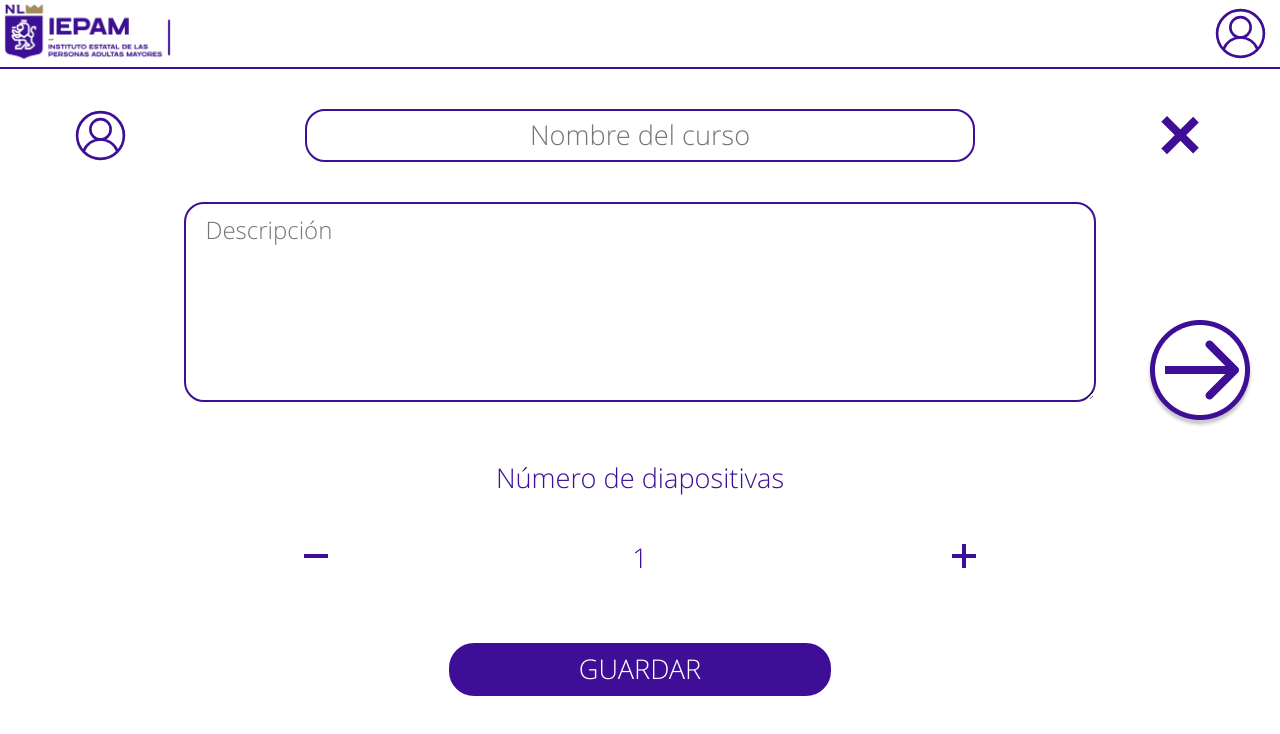
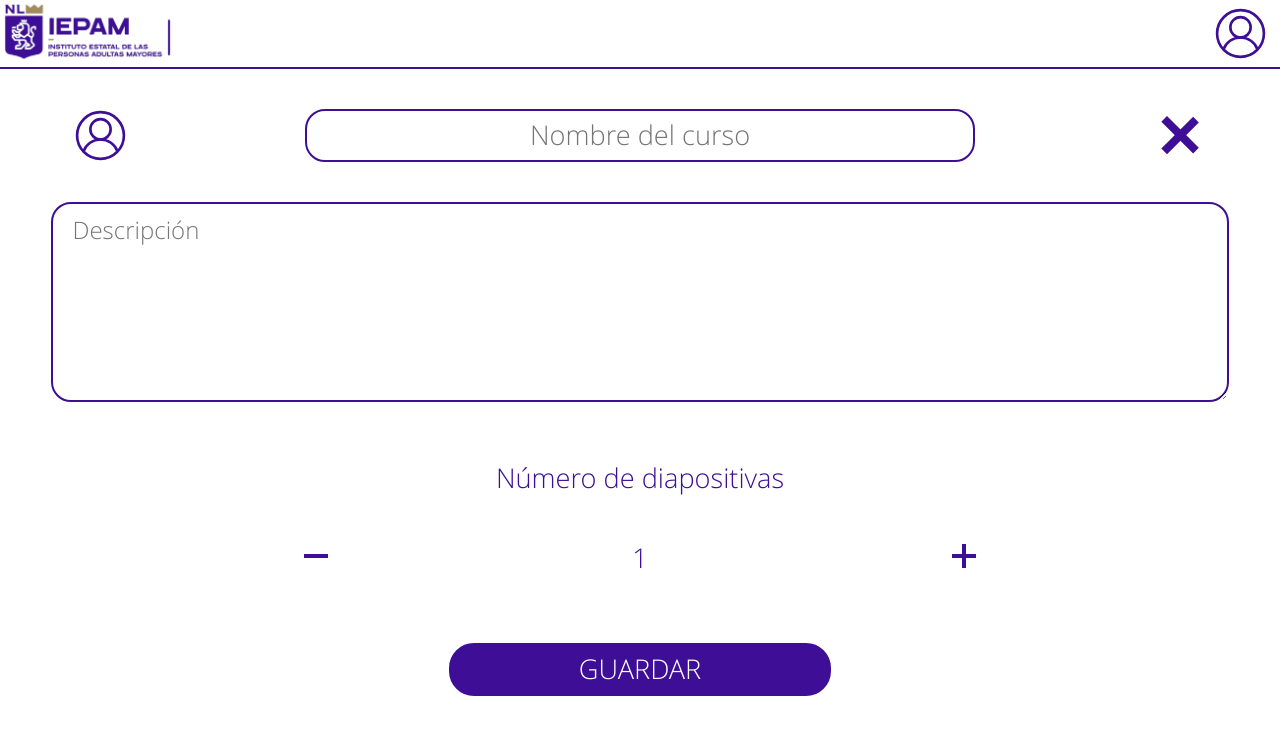
Before and after one commit to ElimArmendariz/Profesor-IEPAM, a React (Create React App) app in the folder profesoriepam/: page /editcurse in a window 1280 px wide. Shown: the top 734 px of the page. Built offline with nearby package versions, Linux system fonts and the light colour scheme; what react-unity-webgl would draw is missing.

Commit message:
ButtonInsteadArrow

```diff
--- a/profesoriepam/src/components/EditCurseData/EditCurseData.styles.tsx
+++ b/profesoriepam/src/components/EditCurseData/EditCurseData.styles.tsx
@@ -40,6 +40,7 @@ export const CajaTexto = styled.textarea `
     border-radius: 20px;
     padding: 1vh 1.5vw;
     font-size: 1.5em;
+    word-break: break-word;
     &:focus{
         outline: none!important;
     }
--- a/profesoriepam/src/components/EditCurseData/index.tsx
+++ b/profesoriepam/src/components/EditCurseData/index.tsx
@@ -8,27 +8,35 @@ import UserIMG from '../../images/User.svg';
 import MinusIMG from '../../images/Minus.svg';
 import PlusIMG from '../../images/Plus.svg';
 import CrossIMG from '../../images/Cross.svg';
-import ArrowRightIMG from '../../images/ArrowRigth.png';
 import EditDiapositives from "../EditDiapositives";
 
 const EditCurseData = () => {
     const [slideNumber, setSlideNumber] = useState(1);
     const [passScreen, setPassScreen] = useState(true);
+    const [nombreCurso, setNombreCurso] = useState('');
+    const [descripcionCurso, setDescripcionCurso] = useState("")
     if (slideNumber < 0) {
         setSlideNumber(0);
+    }
+
+    const onClick = () => {
+        console.log({ nombreCurso, descripcionCurso, slideNumber })
+        if (nombreCurso != '' && descripcionCurso != "") {
+            setPassScreen(false)
+        }
     }
 
     return (
         <>
             {passScreen ? <>
                 <Header />
-                <form action="#" name="formsCurso">
+                <form action="#" name="formsCurso" >
                     <FirstContainer>
                         <ImgContainer>
                             <User src={UserIMG} />
                         </ImgContainer>
 
-                        <NombreCurso type="text" placeholder="Nombre del curso" name="nombrecurso" />
+                        <NombreCurso type="text" placeholder="Nombre del curso" value={nombreCurso} onChange={(e: React.ChangeEvent<HTMLInputElement>) => { setNombreCurso(e.target.value) }} name="nombrecurso" />
 
                         <ImgContainer>
                             <img src={CrossIMG} />
@@ -36,8 +44,7 @@ const EditCurseData = () => {
                     </FirstContainer>
 
                     <SecondContainer>
-                        <CajaTexto name="descripcion" placeholder="Descripción" rows={5} cols={61} />
-                        <ArrowRight src={ArrowRightIMG} onClick={() => setPassScreen(false)} />
+                        <CajaTexto name="descripcion" placeholder="Descripción" rows={5} cols={80} value={descripcionCurso} onChange={(e: React.ChangeEvent<HTMLTextAreaElement>) => { setDescripcionCurso(e.target.value) }} />
                     </SecondContainer>
                 </form>
 
@@ -49,9 +56,9 @@ const EditCurseData = () => {
                 </ThirdContainer>
 
                 <ButtonContainer>
-                    <Guardar type="submit">GUARDAR</Guardar>
+                    <Guardar type="submit" onClick={onClick}>GUARDAR</Guardar>
                 </ButtonContainer>
-                </>
+            </>
                 : <EditDiapositives />
             }
         </>
--- a/profesoriepam/src/components/EditDiapositives/index.tsx
+++ b/profesoriepam/src/components/EditDiapositives/index.tsx
@@ -37,7 +37,6 @@ const EditDiapositives = () => {
 
     return (
         <>
-            {passScreen ? <>
             <Header />
             <CrossDiv>
                 <Cross src={CrossIMG} />
@@ -105,7 +104,6 @@ const EditDiapositives = () => {
             <ButtonContainer>
                 <Guardar type="submit">GUARDAR</Guardar>
             </ButtonContainer>
-            </> : <EditCurseData />}
         </>
     )
 }
```
Lines whose indentation alone changed are shown as unchanged.
